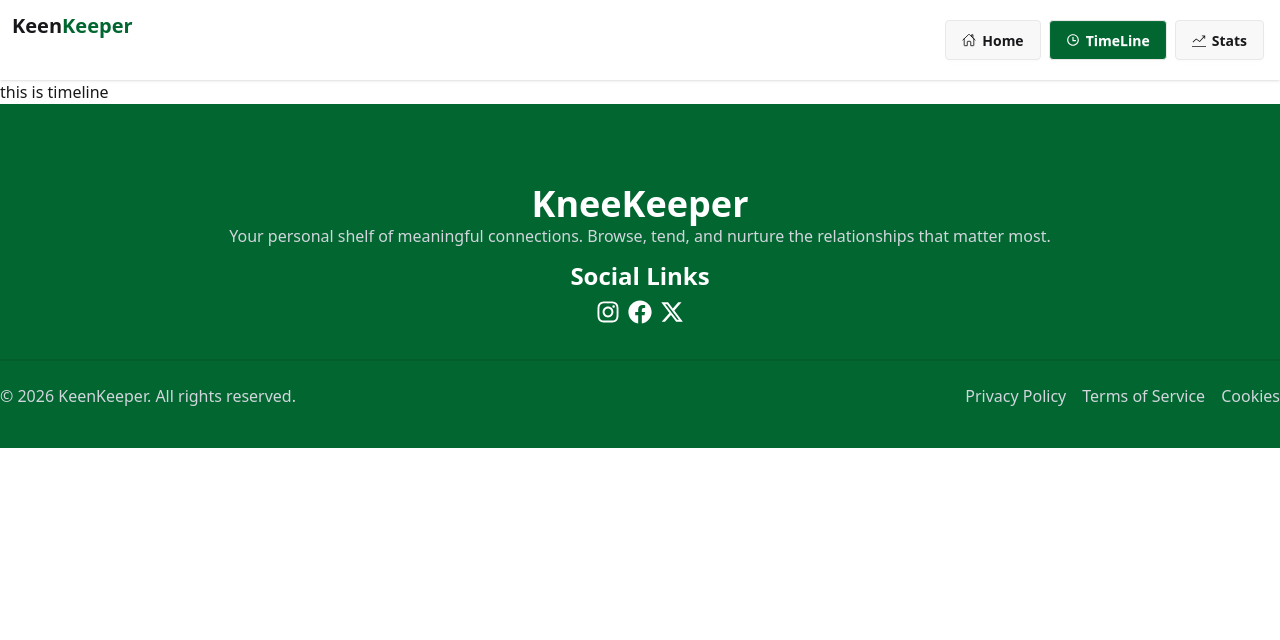
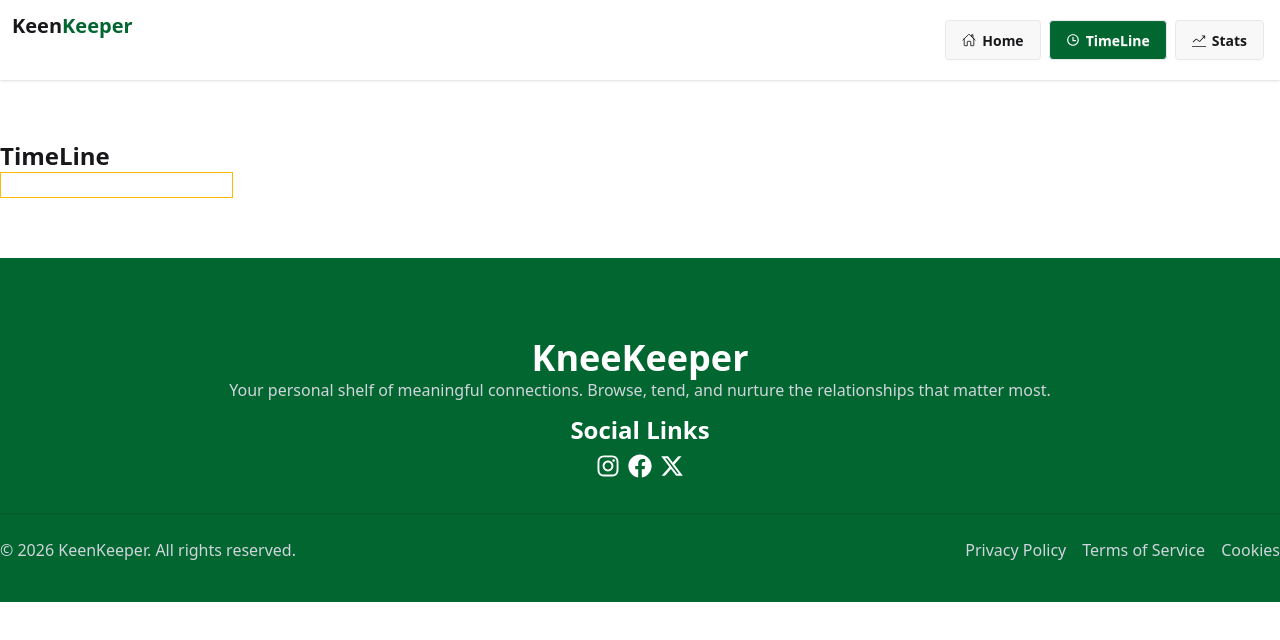
Before and after one commit to Tamim379ta/ASSIGNMENT-007, a Next.js app: page /timeline in a window 1280 px wide. Shown: the top 640 px of the page. Built offline with nearby package versions, Linux system fonts and the light colour scheme.

Commit message:
added timeline section

```diff
--- a/package.json
+++ b/package.json
@@ -12,7 +12,9 @@
     "next": "16.2.3",
     "react": "19.2.4",
     "react-dom": "19.2.4",
-    "react-icons": "^5.6.0"
+    "react-icons": "^5.6.0",
+    "react-toastify": "^11.0.5",
+    "recharts": "^3.8.1"
   },
   "devDependencies": {
     "@tailwindcss/postcss": "^4",
--- a/src/app/friends/[friendId]/page.jsx
+++ b/src/app/friends/[friendId]/page.jsx
@@ -1,11 +1,10 @@
+import CallBtn from "@/components/ui/Btn";
 import Image from "next/image";
-import { FiPhoneCall } from "react-icons/fi";
 import { IoMdArchive } from "react-icons/io";
-import { IoVideocamOutline } from "react-icons/io5";
-import { MdDeleteOutline, MdTextsms } from "react-icons/md";
+import { MdDeleteOutline } from "react-icons/md";
 import { RiNotificationSnoozeLine } from "react-icons/ri";
 
-const DetailsPage = async ({ params }) => {
+const DetailsPage = async ({ params, handelcall }) => {
 
   const { friendId } = await params;
 
@@ -19,7 +18,7 @@ const DetailsPage = async ({ params }) => {
   return (
     <div>
 
-      <div className=" py-10 px-5 flex flex-col md:flex-row container mx-auto  gap-5">
+      <div className=" py-10 px-5 sm:px-5 md:px-10 flex flex-col md:flex-row    gap-5">
         <div className=" ">
           <div className="  text-center shadow-xl border border-gray-200 p-5 space-y-3 rounded-2xl">
             <div className="flex justify-center">
@@ -62,7 +61,7 @@ const DetailsPage = async ({ params }) => {
         </div>
 
 
-        <div className="flex-1  px-10">
+        <div className="flex-1  px-2">
 
           <div className="grid grid-cols-3  gap-5">
 
@@ -101,11 +100,7 @@ const DetailsPage = async ({ params }) => {
             <div className="shadow-2xl p-5 border border-gray-300 rounded-2xl">
               <h1 className="font-semibold">Quick Check-In</h1>
 
-              <div className="flex gap-5 mt-2">
-                <button className="btn flex-1 py-10"> <span ><FiPhoneCall className="text-3xl "/> Call</span></button>
-                <button className="btn flex-1 py-10"><span><MdTextsms className="text-3xl "/> Text</span></button>
-                <button className="btn flex-1 py-10"><span ><IoVideocamOutline className="text-3xl " /> Video</span></button>
-              </div>
+              <CallBtn friend={friend}/>
             </div>
 
 
--- a/src/app/layout.js
+++ b/src/app/layout.js
@@ -2,6 +2,8 @@ import { Geist, Geist_Mono } from "next/font/google";
 import "./globals.css";
 import NavbarPage from "@/components/navbar/navbar";
 import FooterPage from "@/components/footer/Footer";
+import Provider from "./lib/provider";
+import { ToastContainer } from "react-toastify";
 
 const geistSans = Geist({
   variable: "--font-geist-sans",
@@ -21,17 +23,21 @@ export const metadata = {
 export default function RootLayout({ children }) {
   return (
     <html
-    data-theme="light"
+      data-theme="light"
       lang="en"
       className={`${geistSans.variable} ${geistMono.variable} h-full antialiased`}
     >
       <body className="min-h-full flex flex-col">
-        <NavbarPage/>
+        <Provider>
+          <NavbarPage />
 
-        {children}
+          {children}
 
-        <FooterPage />
-        </body>
+          <FooterPage />
+
+          <ToastContainer/>
+        </Provider>
+      </body>
     </html>
   );
 }
--- /dev/null
+++ b/src/app/lib/provider/index.js
@@ -0,0 +1,12 @@
+import CallProvider from '@/components/context/call.context';
+import React from 'react';
+
+const Provider = ({ children }) => {
+  return (
+    <CallProvider>
+      {children}
+    </CallProvider>
+  );
+};
+
+export default Provider;
--- a/src/app/stats/page.jsx
+++ b/src/app/stats/page.jsx
@@ -1,10 +1,14 @@
+"use client"
+
 
 const StatsPage = () => {
+
   return (
-    <>
+    <div className="container mx-auto py-10">
+      <h1 className="text-4xl font-bold">Friendship Analytics</h1>
 
-    this is stats
-    </>
+
+    </div>
 
 
   );
--- a/src/app/timeline/page.jsx
+++ b/src/app/timeline/page.jsx
@@ -1,8 +1,46 @@
+"use client"
+
+import { CallContext } from "@/components/context/call.context";
+import { useContext } from "react";
+import { FiPhoneCall } from "react-icons/fi";
+import { IoVideocamOutline } from "react-icons/io5";
+import { MdTextsms } from "react-icons/md";
 
 const TimeLinePage = () => {
+
+  const { call } = useContext(CallContext)
   return (
-    <div>
-      this is timeline
+    <div className="container py-10 mx-auto ">
+
+      <div className="py-5">
+        <h1 className="font-bold text-2xl">TimeLine</h1>
+
+        <input type="text" className="border border-amber-400" />
+      </div>
+
+      <div className=" flex flex-col gap-4">
+        {
+          call.map(c => {
+            return (
+              <div
+                className="p-5 gap-4   rounded-2xl shadow-xl border flex items-center border-gray-300"
+                key={c.id}>
+                <div>
+                  <p className="text-3xl mt-2 ">{c.type === "call" ? <FiPhoneCall /> : c.type === "text" ? <MdTextsms /> : <IoVideocamOutline />}</p>
+                </div>
+
+                <div>
+                  <p className="font-semibold">{c.type === "call" ? "Call" : c.type === "text" ? "Text" : "Video"}
+                  <span className="text-gray-400 font-semibold"> with {c.name}</span>
+                  </p>
+                  <p>{c.time.toLocaleTimeString()}</p>
+                </div>
+
+              </div>
+            )
+          })
+        }
+      </div>
 
     </div>
   );
--- /dev/null
+++ b/src/components/context/call.context.jsx
@@ -0,0 +1,36 @@
+"use client"
+
+import React, { createContext, useState } from 'react';
+import { toast } from 'react-toastify';
+
+export const CallContext = createContext([])
+
+
+const CallProvider = ({ children }) => {
+
+  const [call, setCall] = useState([])
+
+  const handleCall = (expectedData , type) => {
+    const newCall = {
+      ...expectedData,
+      type,
+      time: new Date()
+    }
+    setCall([...call, newCall]);
+    toast.success(`${expectedData.name} ${type} Successfull`)
+  }
+
+  const data = {
+    handleCall,
+    call,
+
+  }
+  return (
+    <CallContext.Provider value={data}>
+      {children}
+    </CallContext.Provider>
+
+  );
+};
+
+export default CallProvider;
--- /dev/null
+++ b/src/components/ui/Btn.jsx
@@ -0,0 +1,24 @@
+"use client"
+import React, { useContext } from 'react';
+import { FiPhoneCall } from 'react-icons/fi';
+import { IoVideocamOutline } from 'react-icons/io5';
+import { MdTextsms } from 'react-icons/md';
+import { CallContext } from '../context/call.context';
+
+const CallBtn = ({ friend }) => {
+
+  const { handleCall } = useContext(CallContext)
+  return (
+    <div>
+
+      <div className="flex gap-5 mt-2">
+        <button onClick={() => handleCall(friend, "call")} className="btn flex-1 py-10"> <span ><FiPhoneCall className="text-3xl " /> Call</span></button>
+        <button onClick={() => handleCall(friend, "text")} className="btn flex-1 py-10"><span><MdTextsms className="text-3xl " /> Text</span></button>
+        <button onClick={() => handleCall(friend, "video")} className="btn flex-1 py-10"><span ><IoVideocamOutline className="text-3xl " /> Video</span></button>
+      </div>
+
+    </div>
+  );
+};
+
+export default CallBtn;
```
Also changed, not shown: 1 other file (tests, documents, lock files or other folders).
